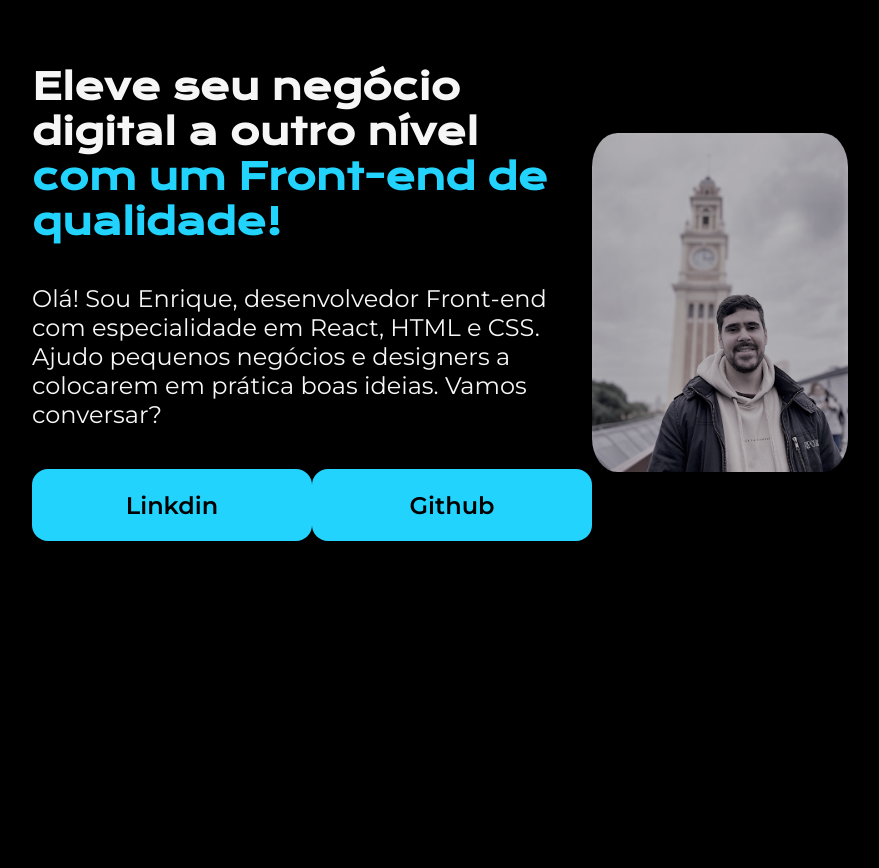
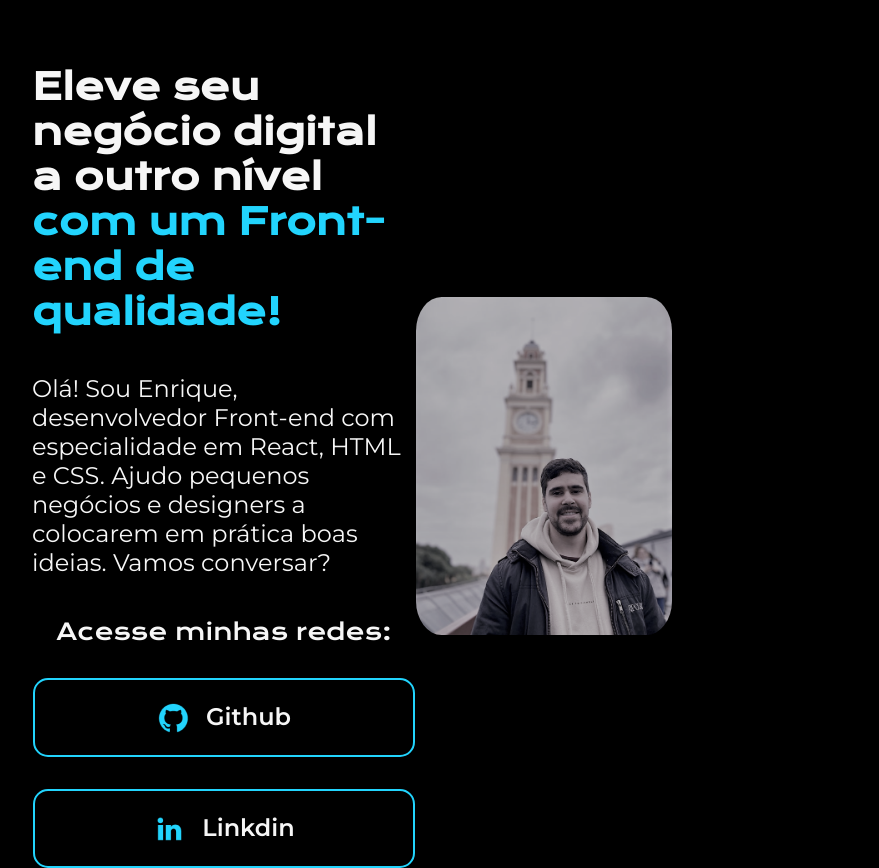
Before and after one commit to EnriqueSFlor/portfolio1, a plain HTML site: page index.html in a window 1280 px wide. Shown: the whole page, without its empty margins (288-1167 px from the left). Drawn offline with nearby package versions, Linux system fonts and the light colour scheme.

Commit message:
ajustando itens

```diff
--- a/index.html
+++ b/index.html
@@ -23,21 +23,25 @@
           boas ideias. Vamos conversar?
         </p>
         <div class="apresentacao__links">
+          <h2 class="apresentacao__links__subtiulo">Acesse minhas redes:</h2>
+          <a
+            class="apresentacao__links__link"
+            href="https://github.com/EnriqueSFlor"
+          >
+            <img src="assets/github.png" alt="imagem_ico_github" /> Github</a
+          >
           <a
             class="apresentacao__links__link"
             href="https://www.linkedin.com/in/enrique-da-silva-fl%C3%B4r-61804695/"
-            >Linkdin</a
           >
-          <a
-            class="apresentacao__links__link"
-            href="https://github.com/EnriqueSFlor"
-            >Github</a
+            <img src="assets/linkedin.png" alt="imagem_ico_linkdin" />
+            Linkdin</a
           >
         </div>
       </section>
       <img
         class="enrique-imagem"
-        src="imagem-enrique.png"
+        src="assets/imagem-enrique.png"
         alt="Foto do Enrique"
       />
     </main>
--- a/style.css
+++ b/style.css
@@ -42,19 +42,31 @@ body {
 
 .apresentacao__links {
   display: flex;
+  flex-direction: column;
   justify-content: space-between;
+  align-items: center;
+  gap: 32px;
+}
+
+.apresentacao__links__subtiulo {
+  font-family: "Krona One", sans-serif;
+  font-weight: 400;
+  font-size: 23px;
 }
 
 .apresentacao__links__link {
-  background-color: #22d4fd;
-  width: 280px;
+  display: flex;
+  justify-content: center;
+  gap: 16px;
+  border: 2px solid #22d4fd;
+  width: 378px;
   padding: 21.5px 0;
   text-align: center;
-  border-radius: 16px;
+  border-radius: 15px; /*8px*/
   font-size: 24px;
   font-weight: 600;
   text-decoration: none;
-  color: #000000;
+  color: #f6f6f6;
   font-family: "Montserrat", sans-serif;
 }
 
```
Also changed, not shown: assets/github.png (added), assets/imagem-enrique.png (renamed from imagem-enrique.png), assets/linkedin.png (added).
